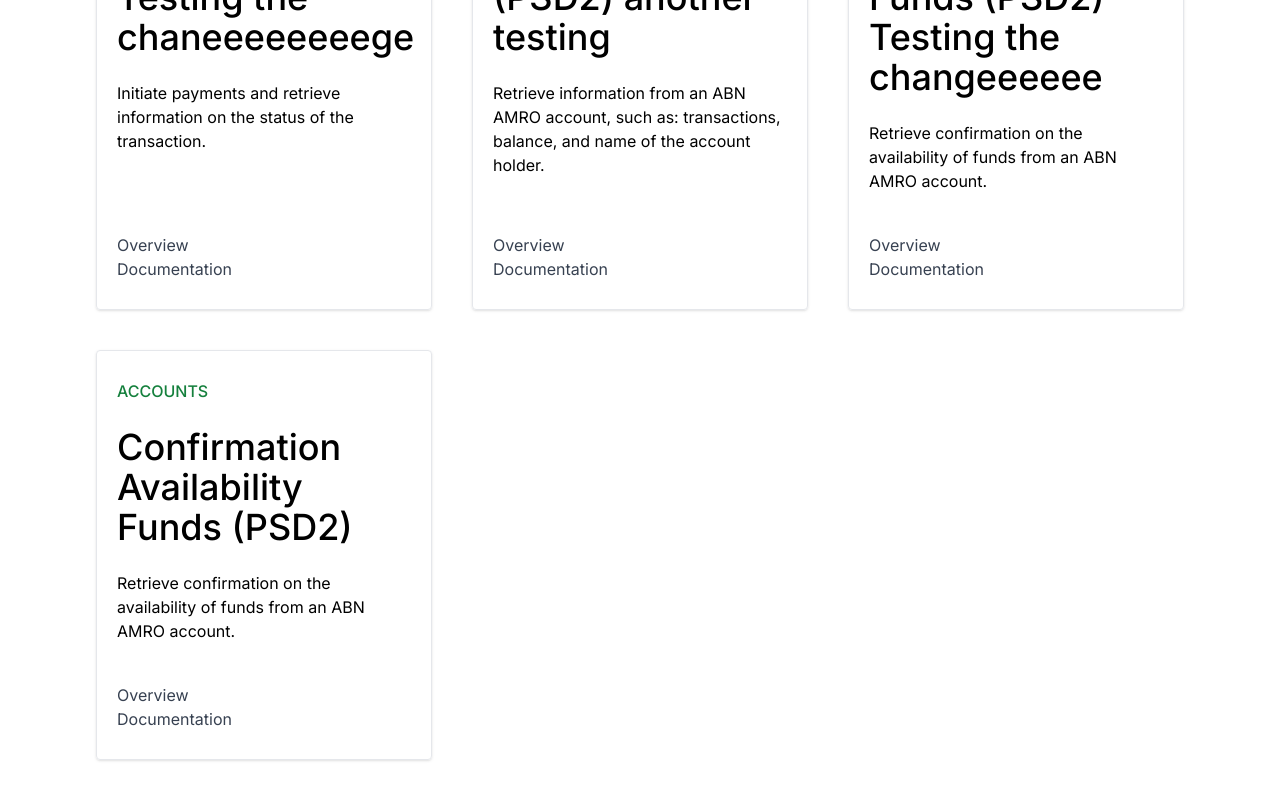
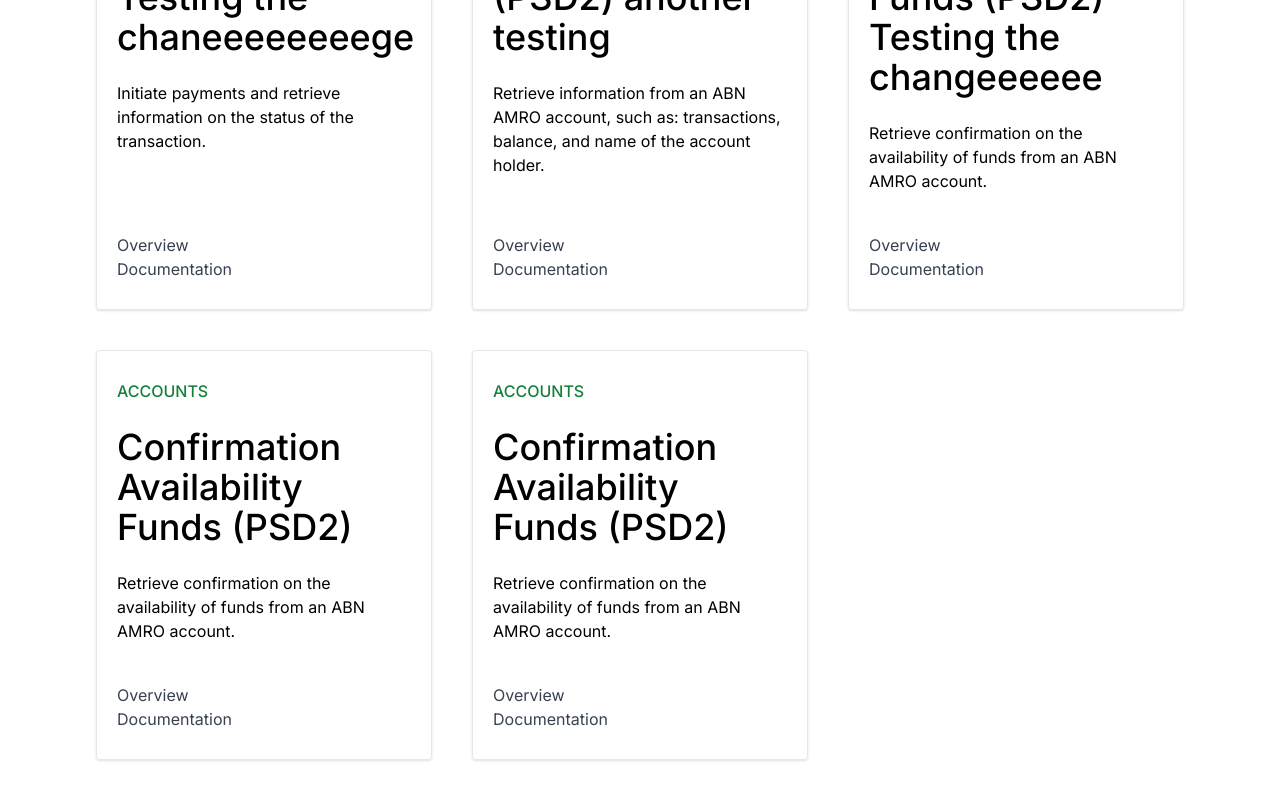
Before and after one commit to leoncan122/api-monitor-test, a Next.js app: page / in a window 1280 px wide. Shown: the part 276-1076 px from the top of the page. Built offline with nearby package versions, Linux system fonts and the light colour scheme.

Commit message:
New element

```diff
--- a/src/pages/index.js
+++ b/src/pages/index.js
@@ -65,6 +65,21 @@
           link: 'https://developer.abnamro.com/api-products/confirmation-availability-funds-psd2/reference-documentation'
         }
       ]
+    },
+    {
+      category: 'ACCOUNTS',
+      title: 'Confirmation Availability Funds (PSD2) ',
+      description: 'Retrieve confirmation on the availability of funds from an ABN AMRO account. ',
+      links: [
+        {
+          title: 'Overview',
+          link: 'https://developer.abnamro.com/api-products/confirmation-availability-funds-psd2api'
+        },
+        {
+          title: 'Documentation',
+          link: 'https://developer.abnamro.com/api-products/confirmation-availability-funds-psd2/reference-documentation'
+        }
+      ]
     }
   ]
   return (
```
